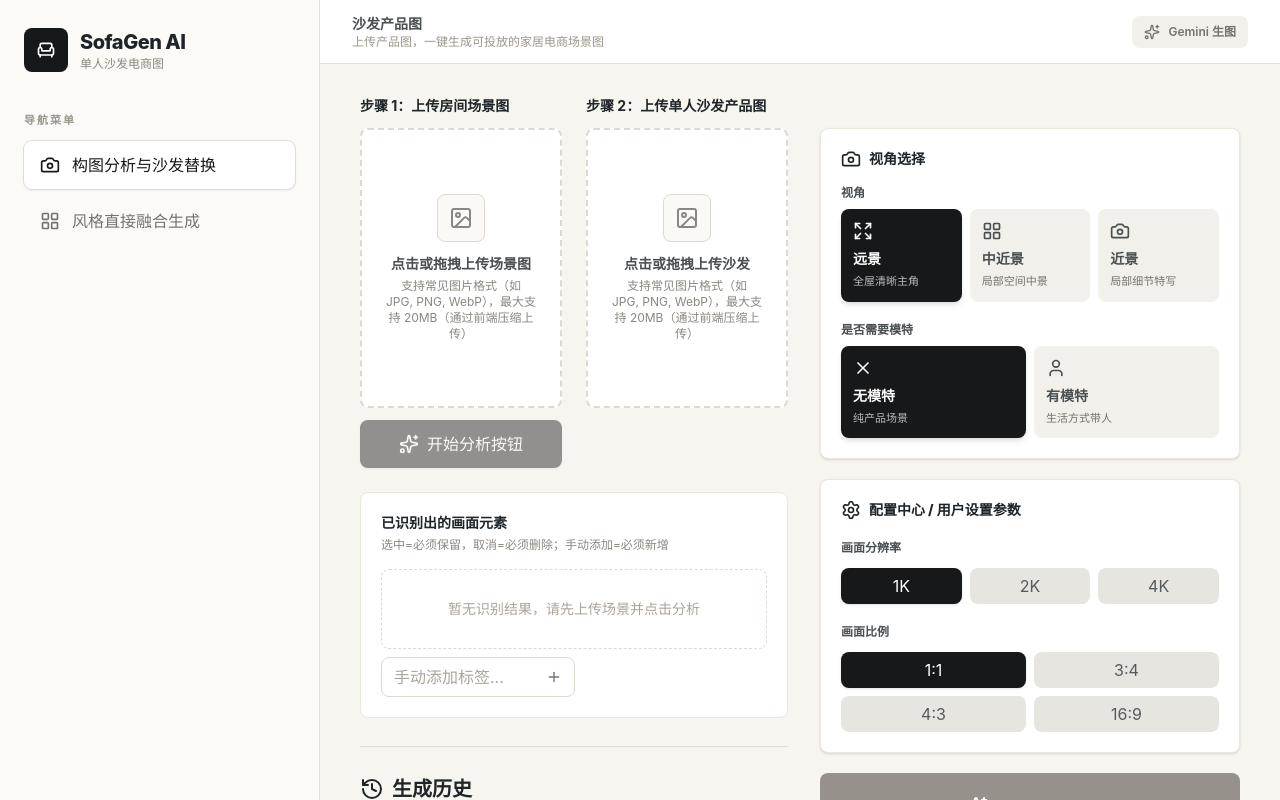
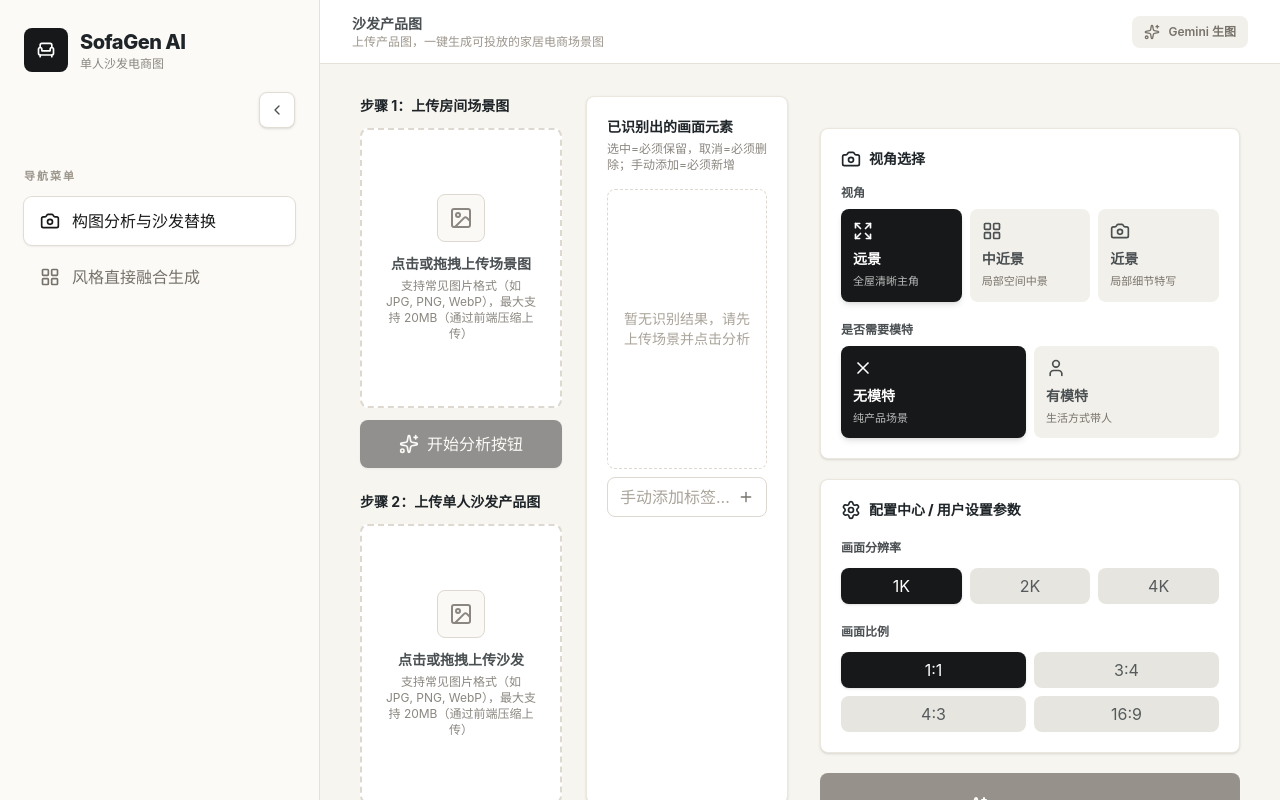
Before and after one commit to markzu911/ZLZ-DanRenShaFaBaiFang, a React (Vite) app: page / in a window 1280 px wide. Shown: the top 800 px of the page. Built offline with nearby package versions, Linux system fonts and the light colour scheme.

Commit message:
提交616

```diff
--- a/src/App.tsx
+++ b/src/App.tsx
@@ -298,9 +298,9 @@ export default function App() {
   const [saasConfig, setSaasConfig] = useState<{ userId?: string; toolId?: string }>({});
   const [userData, setUserData] = useState<{ name?: string; integral?: number } | null>(null);
   const [toolData, setToolData] = useState<{ integral?: number } | null>(null);
+  const [sidebarCollapsed, setSidebarCollapsed] = useState(false);
 
   const currentResult = history[0];
-  const activeStyle = STYLE_OPTIONS.find((style) => style.id === styleId) || STYLE_OPTIONS[0];
 
   const canGenerate = useMemo(() => {
     if (!productImage || isGenerating) return false;
@@ -470,60 +470,93 @@ export default function App() {
 
   return (
     <div className="flex min-h-screen bg-[#f7f5ef] text-[#1e2428]">
-      <aside className="hidden w-[320px] shrink-0 flex-col border-r border-[#e6e1d8] bg-[#fbfaf7] px-6 py-7 lg:flex">
-        <div className="flex items-center gap-3">
-          <div className="flex h-11 w-11 items-center justify-center rounded-[8px] bg-[#171819] text-white">
+      <aside
+        className={`hidden shrink-0 flex-col border-r border-[#e6e1d8] bg-[#fbfaf7] py-7 transition-all duration-300 lg:flex ${
+          sidebarCollapsed ? "w-[88px] px-4" : "w-[320px] px-6"
+        }`}
+      >
+        <div className={`flex items-center ${sidebarCollapsed ? "justify-center" : "gap-3"}`}>
+          <div className="flex h-11 w-11 shrink-0 items-center justify-center rounded-[8px] bg-[#171819] text-white">
             <Armchair className="h-5 w-5" />
           </div>
-          <div>
+          {!sidebarCollapsed && (
+            <div className="min-w-0">
               <h1 className="text-xl font-extrabold tracking-tight">SofaGen AI</h1>
               <p className="text-xs font-medium text-[#8b8780]">单人沙发电商图</p>
             </div>
+          )}
         </div>
 
-        <nav className="mt-10 space-y-2">
+        <button
+          type="button"
+          onClick={() => setSidebarCollapsed((collapsed) => !collapsed)}
+          className={`mt-5 flex h-9 items-center justify-center rounded-[8px] border border-[#e2ddd4] bg-white text-[#4a4f52] shadow-sm transition-all hover:bg-[#f2f0ea] ${
+            sidebarCollapsed ? "w-full" : "ml-auto w-9"
+          }`}
+          aria-label={sidebarCollapsed ? "展开左侧导航栏" : "缩进左侧导航栏"}
+          title={sidebarCollapsed ? "展开左侧导航栏" : "缩进左侧导航栏"}
+        >
+          <ChevronRight className={`h-4 w-4 transition-transform ${sidebarCollapsed ? "" : "rotate-180"}`} />
+        </button>
+
+        <nav className={`${sidebarCollapsed ? "mt-8" : "mt-10"} space-y-2`}>
+          {!sidebarCollapsed && (
             <p className="mb-3 text-[11px] font-bold uppercase tracking-[0.18em] text-[#9c968c]">导航菜单</p>
+          )}
           <button
             type="button"
             onClick={() => setMode("room")}
-            className={`flex w-full items-center gap-3 rounded-[8px] px-4 py-3 text-left text-sm font-semibold transition-all ${
+            className={`flex w-full items-center rounded-[8px] text-sm font-semibold transition-all ${
               mode === "room"
                 ? "bg-white text-[#171819] shadow-sm ring-1 ring-[#e2ddd4]"
                 : "text-[#77736b] hover:bg-white"
-            }`}
+            } ${sidebarCollapsed ? "h-12 justify-center px-0" : "gap-3 px-4 py-3 text-left"}`}
+            aria-label="构图分析与沙发替换"
+            title={sidebarCollapsed ? "构图分析与沙发替换" : undefined}
           >
-            <Camera className="h-5 w-5" />
-            构图分析与沙发替换
+            <Camera className="h-5 w-5 shrink-0" />
+            {!sidebarCollapsed && <span>构图分析与沙发替换</span>}
           </button>
           <button
             type="button"
             onClick={() => setMode("style")}
-            className={`flex w-full items-center gap-3 rounded-[8px] px-4 py-3 text-left text-sm font-semibold transition-all ${
+            className={`flex w-full items-center rounded-[8px] text-sm font-semibold transition-all ${
               mode === "style"
                 ? "bg-white text-[#171819] shadow-sm ring-1 ring-[#e2ddd4]"
                 : "text-[#77736b] hover:bg-white"
-            }`}
+            } ${sidebarCollapsed ? "h-12 justify-center px-0" : "gap-3 px-4 py-3 text-left"}`}
+            aria-label="风格直接融合生成"
+            title={sidebarCollapsed ? "风格直接融合生成" : undefined}
           >
-            <LayoutGrid className="h-5 w-5" />
-            风格直接融合生成
+            <LayoutGrid className="h-5 w-5 shrink-0" />
+            {!sidebarCollapsed && <span>风格直接融合生成</span>}
           </button>
         </nav>
 
-        <div className="mt-auto border-t border-[#e6e1d8] pt-6">
-          <div className="flex items-center gap-3 rounded-[8px] bg-[#efede7] p-3">
-            <div className="flex h-9 w-9 items-center justify-center rounded-[8px] bg-white font-bold text-[#77736b]">
+        <div className={`mt-auto border-t border-[#e6e1d8] pt-6 ${sidebarCollapsed ? "flex flex-col items-center" : ""}`}>
+          <div
+            className={`flex items-center rounded-[8px] bg-[#efede7] ${
+              sidebarCollapsed ? "h-11 w-11 justify-center p-0" : "gap-3 p-3"
+            }`}
+            title={sidebarCollapsed ? userData?.name || "本地调试" : undefined}
+          >
+            <div className="flex h-9 w-9 shrink-0 items-center justify-center rounded-[8px] bg-white font-bold text-[#77736b]">
               {userData?.name?.[0] || "本"}
             </div>
+            {!sidebarCollapsed && (
               <div className="min-w-0">
                 <p className="truncate text-sm font-bold">{userData?.name || "本地调试"}</p>
                 <p className="text-xs text-[#8b8780]">
                   {userData ? `${userData.integral ?? 0} 积分可用` : "仅本机调用 Gemini"}
                 </p>
               </div>
+            )}
           </div>
+          {!sidebarCollapsed && (
             <p className="mt-3 text-center text-xs text-[#aaa49a]">
               {toolData ? `每次生成消耗 ${toolData.integral ?? 10} 积分` : "调试完成后再接入上线扣点流程"}
             </p>
+          )}
         </div>
       </aside>
 
@@ -561,6 +594,7 @@ export default function App() {
                     className="space-y-6"
                   >
                     <div className="grid gap-6 xl:grid-cols-2">
+                      <div className="space-y-6">
                         <div className="space-y-3">
                           <div className="flex items-center justify-between">
                             <p className="text-sm font-bold">步骤 1：上传房间场景图</p>
@@ -601,21 +635,20 @@ export default function App() {
                         </div>
                       </div>
 
-                    <section className="rounded-[8px] border border-[#ebe7df] bg-white p-5">
-                      <div className="mb-4 flex items-center justify-between gap-4">
-                        <div>
+                      <section className="rounded-[8px] border border-[#ebe7df] bg-white p-5 shadow-sm">
+                        <div className="mb-4">
                           <p className="text-sm font-extrabold">已识别出的画面元素</p>
                           <p className="mt-1 text-xs text-[#8b8780]">选中=必须保留，取消=必须删除；手动添加=必须新增</p>
                         </div>
+
                         {analysis.placementSuggestion && (
-                          <span className="hidden max-w-[360px] text-right text-xs font-medium text-[#77736b] md:block">
+                          <div className="mb-4 rounded-[8px] bg-[#f2f0ea] px-3 py-2 text-xs font-medium leading-5 text-[#6f6a60]">
                             {analysis.placementSuggestion}
-                          </span>
+                          </div>
                         )}
-                      </div>
 
                         {analysis.elements.length > 0 && (
-                        <div className="mb-4 grid gap-2 text-xs text-[#5f6466] md:grid-cols-2">
+                          <div className="mb-4 space-y-2 text-xs text-[#5f6466]">
                             {[
                               ["光线", analysis.lightingDirection || analysis.lighting],
                               ["透视", analysis.perspectiveCues || analysis.cameraAngle],
@@ -625,7 +658,7 @@ export default function App() {
                             ]
                               .filter(([, value]) => Boolean(value))
                               .map(([label, value]) => (
-                              <div key={label} className="rounded-[8px] bg-[#f2f0ea] px-3 py-2">
+                                <div key={label} className="rounded-[8px] bg-[#f7f5ef] px-3 py-2">
                                   <span className="font-extrabold text-[#1e2428]">{label}：</span>
                                   {value}
                                 </div>
@@ -633,9 +666,9 @@ export default function App() {
                           </div>
                         )}
 
-                      <div className="flex flex-wrap gap-2">
+                        <div className="space-y-2">
                           {analysis.elements.length === 0 ? (
-                          <div className="flex min-h-20 w-full items-center justify-center rounded-[8px] border border-dashed border-[#ddd9d0] text-sm text-[#aaa49a]">
+                            <div className="flex min-h-[280px] w-full items-center justify-center rounded-[8px] border border-dashed border-[#ddd9d0] px-4 text-center text-sm text-[#aaa49a]">
                               暂无识别结果，请先上传场景并点击分析
                             </div>
                           ) : (
@@ -644,15 +677,15 @@ export default function App() {
                                 key={element}
                                 type="button"
                                 onClick={() => toggleElement(element)}
-                              className={`rounded-[8px] px-3 py-2 text-sm font-semibold transition-all ${
+                                className={`flex w-full items-center rounded-[8px] px-3 py-2 text-left text-sm font-semibold transition-all ${
                                   selectedElements.includes(element)
                                     ? "bg-[#171819] text-white"
                                     : "bg-red-50 text-red-700 hover:bg-red-50"
                                 }`}
                               >
-                              {selectedElements.includes(element) && <Check className="mr-1 inline h-4 w-4" />}
-                              {!selectedElements.includes(element) && <X className="mr-1 inline h-4 w-4" />}
-                              {element}
+                                {selectedElements.includes(element) && <Check className="mr-2 h-4 w-4 shrink-0" />}
+                                {!selectedElements.includes(element) && <X className="mr-2 h-4 w-4 shrink-0" />}
+                                <span className="min-w-0 truncate">{element}</span>
                               </button>
                             ))
                           )}
@@ -661,11 +694,11 @@ export default function App() {
                               key={`added-${element}`}
                               type="button"
                               onClick={() => removeAddedElement(element)}
-                            className="rounded-[8px] bg-[#171819] px-3 py-2 text-sm font-semibold text-white transition-all hover:bg-black"
+                              className="flex w-full items-center rounded-[8px] bg-[#171819] px-3 py-2 text-left text-sm font-semibold text-white transition-all hover:bg-black"
                               title="点击移除新增物品"
                             >
-                            <Plus className="mr-1 inline h-4 w-4" />
-                            新增 {element}
+                              <Plus className="mr-2 h-4 w-4 shrink-0" />
+                              <span className="min-w-0 truncate">新增 {element}</span>
                             </button>
                           ))}
                           <div className="flex h-10 items-center gap-2 rounded-[8px] border border-[#ddd9d0] bg-white px-3">
@@ -676,7 +709,7 @@ export default function App() {
                                 if (event.key === "Enter") addManualElement();
                               }}
                               placeholder="手动添加标签..."
-                            className="w-36 border-0 bg-transparent text-sm outline-none placeholder:text-[#aaa49a]"
+                              className="min-w-0 flex-1 border-0 bg-transparent text-sm outline-none placeholder:text-[#aaa49a]"
                             />
                             <button type="button" onClick={addManualElement} className="text-[#77736b] hover:text-[#171819]">
                               <Plus className="h-4 w-4" />
@@ -684,6 +717,7 @@ export default function App() {
                           </div>
                         </div>
                       </section>
+                    </div>
                   </motion.div>
                 ) : (
                   <motion.div
@@ -883,16 +917,6 @@ export default function App() {
                 <div className="rounded-[8px] border border-red-200 bg-red-50 p-4 text-sm font-medium text-red-700">{error}</div>
               )}
 
-              <section className="rounded-[8px] border border-[#ebe7df] bg-white p-5 shadow-sm">
-                <p className="text-sm font-extrabold">当前任务</p>
-                <div className="mt-3 space-y-2 text-xs leading-5 text-[#6f6a60]">
-                  <p>模式：{mode === "room" ? "上传房间场景融入沙发" : `选择风格直接生成 · ${activeStyle.title}`}</p>
-                  <p>视角：{VIEW_OPTIONS.find((view) => view.id === viewMode)?.label}</p>
-                  <p>模特：{withModel ? "需要模特" : "不需要模特"}</p>
-                  <p>输出：{resolution} / {ratio}</p>
-                </div>
-              </section>
-
               {currentResult && (
                 <section className="rounded-[8px] border border-[#ebe7df] bg-white p-3 shadow-sm">
                   <button type="button" onClick={() => setPreviewItem(currentResult)} className="block w-full overflow-hidden rounded-[8px]">
```
Lines whose indentation alone changed are shown as unchanged.
